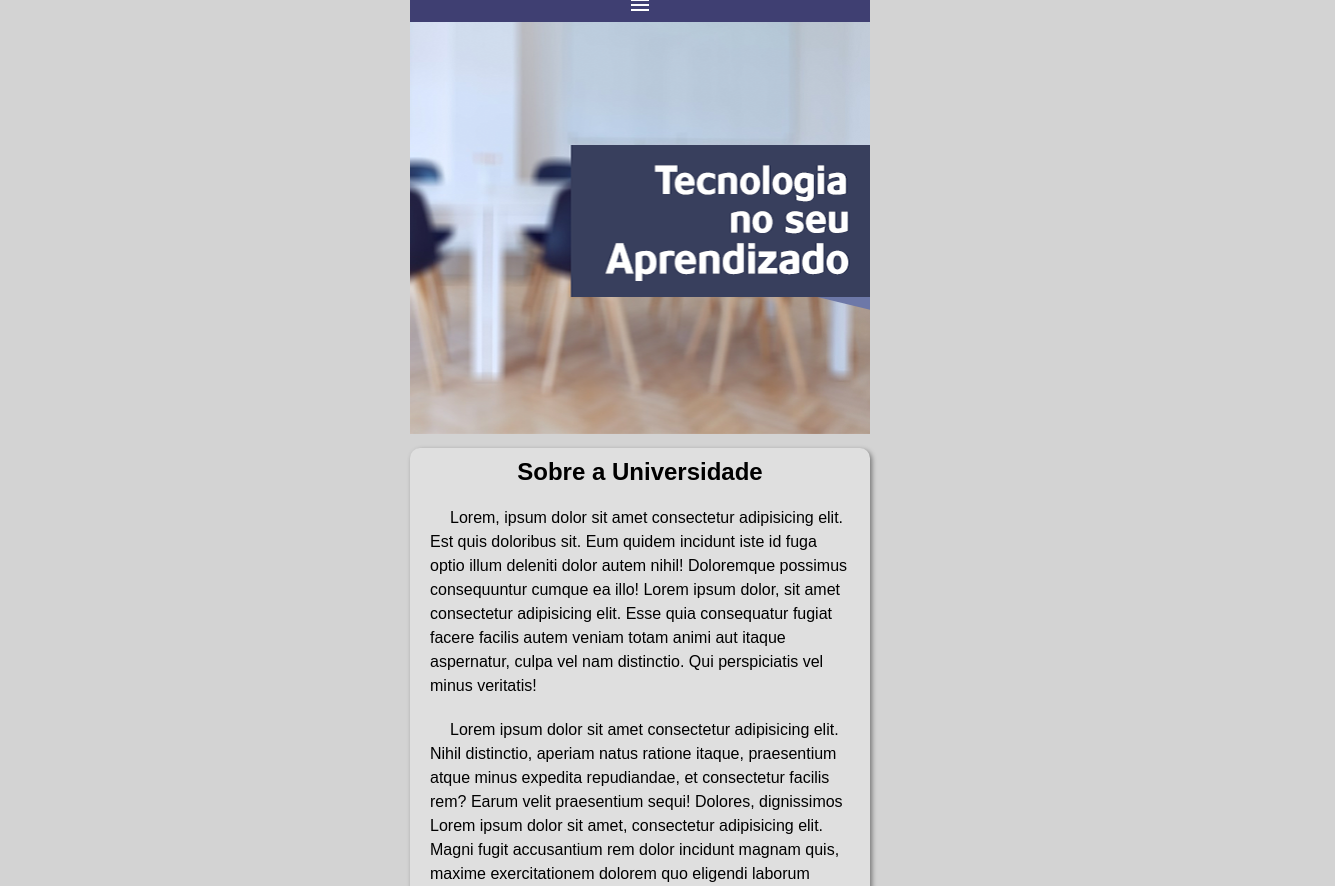
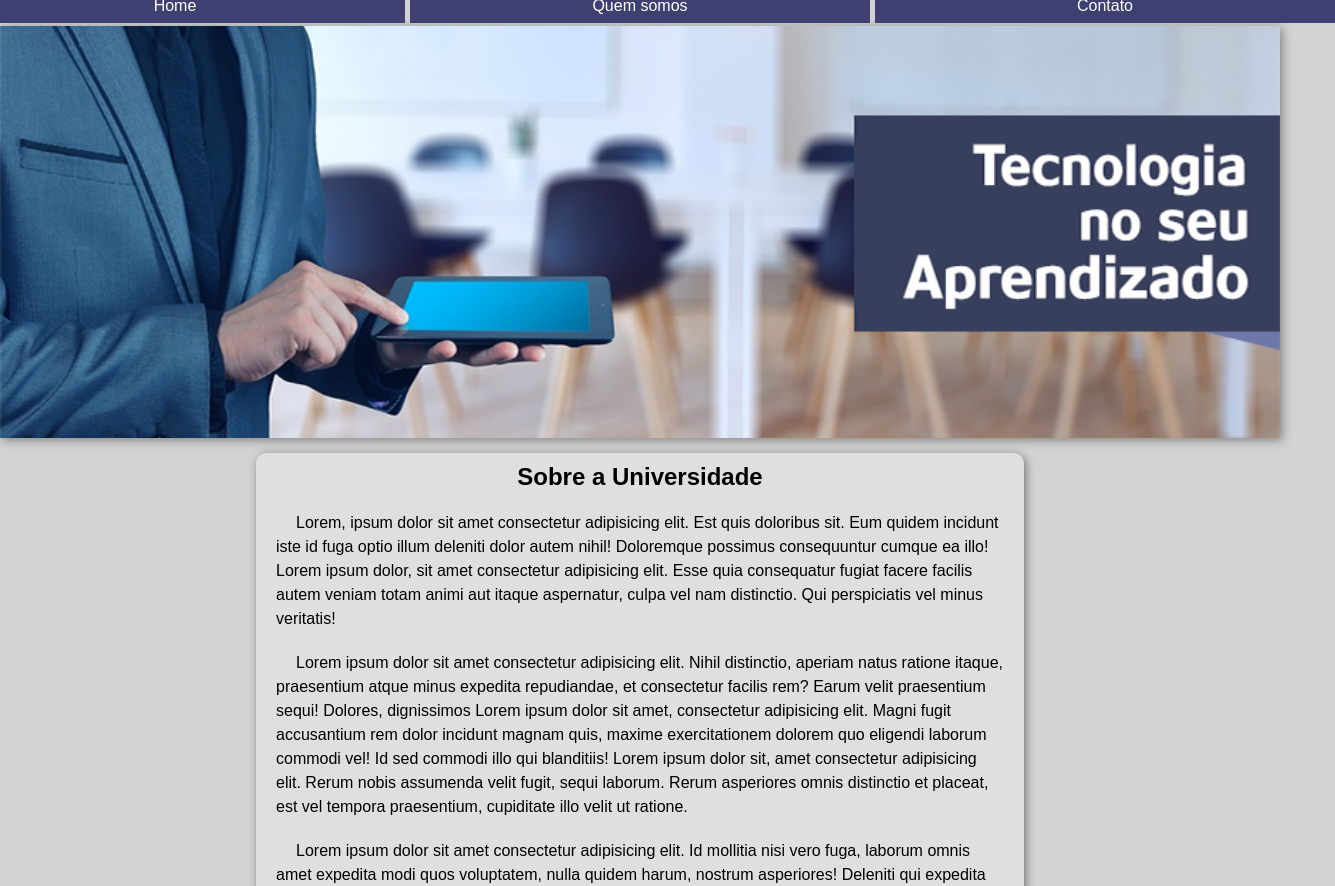
Before and after one commit to gutosavi/projeto-unes-novo, a plain HTML site: page index.html in a window 1280 px wide. Shown: the part 93-979 px from the top of the page, 1335 px wide, since content can reach past the window. Drawn offline with Linux system fonts and the light colour scheme.

Commit message:
alterações projeto

```diff
--- /dev/null
+++ b/css/media-query.css
@@ -0,0 +1,40 @@
+
+@media screen and (min-width: 500px) {
+
+    i#burguer{
+        display: none;
+    }
+
+    div.imagem-capa{
+        display: block;
+        width: 100vw;
+        background-image: url(../imagens/capa.png);
+        background-size: cover;
+        background-position: center center;
+        border-radius: 0;
+    }
+
+    section.corpo{
+        width: 60%;
+    }
+
+    nav#menu{
+        display: block;
+
+    }
+
+    nav ul{
+        display: flex;
+        flex-flow: row nowrap;
+        justify-content: center;
+        gap: 5px;
+
+    }
+
+    ul.nav-links{
+        border-radius: 10px;
+
+   }
+
+
+}
--- a/css/style.css
+++ b/css/style.css
@@ -7,7 +7,7 @@
 }
 
 
-body{
+body, html{
     width: 100vw;
     background-color: lightgray;
 }
@@ -59,6 +59,7 @@ i#burguer{
     padding: 5px;
     cursor: pointer;
     background-color: rgb(63, 63, 114);
+    box-shadow: 2px 2px 10px rgba(0, 0, 0, 0.425);
 
 }
 
@@ -89,19 +90,23 @@ ul.nav-links{
 
 }
 
-
 .capa{
     display: flex;
     justify-content: center;
+}
 
 
-}
 
-.imagem-capa img{
+div.imagem-capa{
+    display: block;
+    background-image: url(../imagens/capa2.png);
     margin-top: 0px;
     width: 460px;
     height: 412px;
-    z-index: 0;
+    /* z-index: 0; */
+    box-shadow: 2px 2px 10px rgba(0, 0, 0, 0.404);
+    border-bottom-right-radius: 10px;
+    border-bottom-left-radius: 10px;
 }
 
 
@@ -119,12 +124,12 @@ section p{
 
 section.corpo{
     background-color: rgb(223, 223, 223);
-    max-width: 460px;
+    width: 460px;
     margin: auto;
     padding: 10px;
-    margin-top: 10px;
+    margin-top: 15px;
     border-radius: 10px;
-    box-shadow: 2px 2px 5px rgba(0, 0, 0, 0.445);
+    box-shadow: 2px 2px 10px rgba(0, 0, 0, 0.445);
 
 }
 
--- a/index.html
+++ b/index.html
@@ -5,6 +5,7 @@
     <meta name="viewport" content="width=device-width, initial-scale=1.0">
     <title>UNES - Pagina Principal</title>
     <link rel="stylesheet" href="css/style.css">
+    <link rel="stylesheet" href="css/media-query.css">
     <link href="https://fonts.googleapis.com/icon?family=Material+Icons" rel="stylesheet">
 </head>
 <body>
@@ -24,7 +25,7 @@
     <main>
         <section class="capa">
             <div class="imagem-capa">
-                <img src="imagens/capa2.png" alt="capa">
+                <!-- <img src="imagens/capa2.png" alt="capa"> -->
             </div>
         </section>
         <section class="corpo">
```
